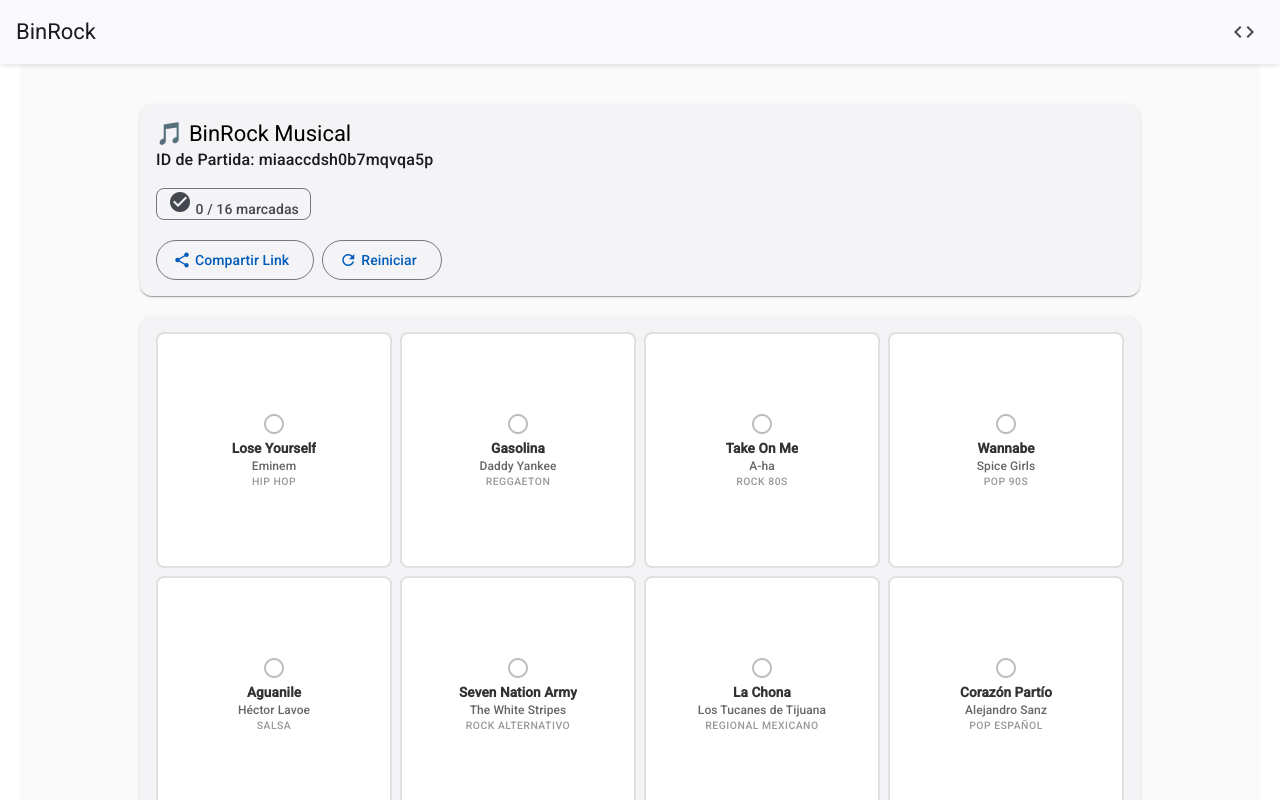
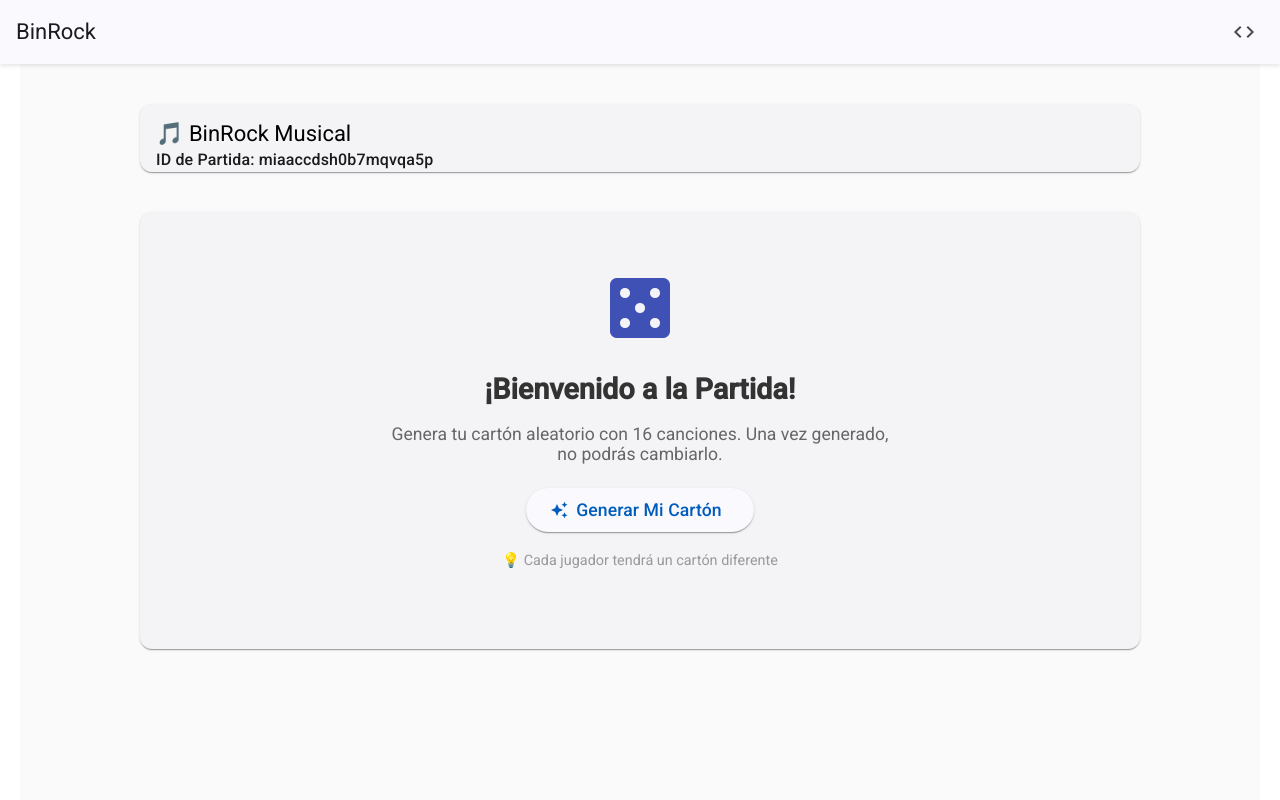
Before and after one commit to juanjinario/binrock, an Angular app: page /game in a window 1280 px wide. Shown: the top 800 px of the page. Built offline with nearby package versions, Linux system fonts and the light colour scheme.

Commit message:
feat: add local storage manage 4 save the game

```diff
--- a/src/app/pages/game-board/game-board.component.html
+++ b/src/app/pages/game-board/game-board.component.html
@@ -1,9 +1,11 @@
 <div class="game-container">
-  <mat-card class="game-header">
+  <mat-card class="game-header" @fadeIn>
     <mat-card-header>
       <mat-card-title>🎵 BinRock Musical</mat-card-title>
       <mat-card-subtitle>ID de Partida: {{ gameId() }}</mat-card-subtitle>
     </mat-card-header>
+
+    @if (hasGeneratedBoard()) {
       <mat-card-content>
         <div class="stats">
           <mat-chip-set>
@@ -27,12 +29,31 @@
         </button>
         <button mat-stroked-button (click)="resetBoard()">
           <mat-icon>refresh</mat-icon>
-        Reiniciar
+          Limpiar Marcas
         </button>
       </mat-card-actions>
+    }
   </mat-card>
 
-  <mat-card class="bingo-board">
+  @if (!hasGeneratedBoard()) {
+    <mat-card class="generate-card" @fadeIn>
+      <mat-card-content>
+        <div class="generate-content">
+          <mat-icon class="big-icon">casino</mat-icon>
+          <h2>¡Bienvenido a la Partida!</h2>
+          <p>Genera tu cartón aleatorio con 16 canciones. Una vez generado, no podrás cambiarlo.</p>
+          <button mat-raised-button color="primary" (click)="generateNewBoard()" class="generate-button">
+            <mat-icon>auto_awesome</mat-icon>
+            Generar Mi Cartón
+          </button>
+          <p class="note">💡 Cada jugador tendrá un cartón diferente</p>
+        </div>
+      </mat-card-content>
+    </mat-card>
+  }
+
+  @if (hasGeneratedBoard() && board().length > 0) {
+    <mat-card class="bingo-board" @boardAnimation>
       <mat-grid-list cols="4" rowHeight="1:1" gutterSize="8">
         @for (cell of board(); track cell.song.id; let i = $index) {
           <mat-grid-tile>
@@ -54,4 +75,5 @@
         }
       </mat-grid-list>
     </mat-card>
+  }
 </div>
--- a/src/app/pages/game-board/game-board.component.scss
+++ b/src/app/pages/game-board/game-board.component.scss
@@ -12,6 +12,7 @@
     display: flex;
     gap: 8px;
     padding: 16px;
+    flex-wrap: wrap;
 
     button mat-icon {
       margin-right: 4px;
@@ -20,6 +21,54 @@
 
   .stats {
     margin-top: 12px;
+  }
+}
+
+.generate-card {
+  margin-top: 20px;
+
+  .generate-content {
+    text-align: center;
+    padding: 40px 20px;
+
+    .big-icon {
+      font-size: 80px;
+      width: 80px;
+      height: 80px;
+      color: #3f51b5;
+      margin-bottom: 20px;
+    }
+
+    h2 {
+      margin: 0 0 16px 0;
+      color: #333;
+      font-size: 1.8rem;
+    }
+
+    p {
+      color: #666;
+      font-size: 1.1rem;
+      margin-bottom: 24px;
+      max-width: 500px;
+      margin-left: auto;
+      margin-right: auto;
+    }
+
+    .generate-button {
+      font-size: 1.1rem;
+      padding: 12px 32px;
+      height: auto;
+
+      mat-icon {
+        margin-right: 8px;
+      }
+    }
+
+    .note {
+      margin-top: 20px;
+      font-size: 0.9rem;
+      color: #999;
+    }
   }
 }
 
--- a/src/app/pages/game-board/game-board.component.ts
+++ b/src/app/pages/game-board/game-board.component.ts
@@ -7,7 +7,9 @@
 import { MatGridListModule } from '@angular/material/grid-list';
 import { MatChipsModule } from '@angular/material/chips';
 import { MatSnackBar, MatSnackBarModule } from '@angular/material/snack-bar';
+import { trigger, transition, style, animate, query, stagger } from '@angular/animations';
 import { MASTER_SONG_LIST, GAME_CONFIG, Song } from '../../data/songs.config';
+import { StorageService } from '../../services/storage.service';
 
 interface BingoCell {
   song: Song;
@@ -27,27 +29,87 @@
     MatSnackBarModule
   ],
   templateUrl: './game-board.component.html',
-  styleUrl: './game-board.component.scss'
+  styleUrl: './game-board.component.scss',
+  animations: [
+    trigger('boardAnimation', [
+      transition(':enter', [
+        query('.song-cell', [
+          style({ opacity: 0, transform: 'scale(0.8)' }),
+          stagger(30, [
+            animate('300ms ease-out', style({ opacity: 1, transform: 'scale(1)' }))
+          ])
+        ], { optional: true })
+      ])
+    ]),
+    trigger('fadeIn', [
+      transition(':enter', [
+        style({ opacity: 0, transform: 'translateY(-20px)' }),
+        animate('400ms ease-out', style({ opacity: 1, transform: 'translateY(0)' }))
+      ])
+    ])
+  ]
 })
 export class GameBoardComponent implements OnInit {
   private route = inject(ActivatedRoute);
   private snackBar = inject(MatSnackBar);
+  private storage = inject(StorageService);
 
   // Signals
   gameId = signal<string>('');
   board = signal<BingoCell[]>([]);
+  hasGeneratedBoard = signal<boolean>(false);
 
   // Computed signals
   markedCount = computed(() => this.board().filter(cell => cell.marked).length);
   hasBingo = computed(() => this.checkBingo());
 
   ngOnInit() {
+    // Limpiar juegos antiguos al cargar
+    this.storage.cleanOldGames();
+
     // Obtener el ID del juego desde los query params
     this.route.queryParams.subscribe(params => {
       const id = params['id'] || this.generateGameId();
       this.gameId.set(id);
-      this.generateBoard();
+
+      // Verificar si ya existe un tablero guardado
+      this.loadOrWaitForBoard();
     });
+  }
+
+  private loadOrWaitForBoard() {
+    const savedState = this.storage.getGameState(this.gameId());
+
+    if (savedState) {
+      // Cargar tablero existente desde localStorage
+      this.loadBoardFromState(savedState);
+      this.hasGeneratedBoard.set(true);
+    } else {
+      // Esperando a que el usuario genere su cartón
+      this.hasGeneratedBoard.set(false);
+    }
+  }
+
+  private loadBoardFromState(state: any) {
+    const cells: BingoCell[] = state.boardData.map((songId: number, index: number) => {
+      const song = MASTER_SONG_LIST.find(s => s.id === songId);
+      return {
+        song: song!,
+        marked: state.markedCells[index]
+      };
+    });
+    this.board.set(cells);
+  }
+
+  generateNewBoard() {
+    if (this.hasGeneratedBoard()) {
+      this.snackBar.open('Ya tienes un cartón generado para esta partida', 'OK', { duration: 3000 });
+      return;
+    }
+
+    this.generateBoard();
+    this.hasGeneratedBoard.set(true);
+    this.snackBar.open('¡Cartón generado! Buena suerte 🎵', 'OK', { duration: 2000 });
   }
 
   private generateGameId(): string {
@@ -65,12 +127,21 @@
     }));
 
     this.board.set(cells);
+
+    // Guardar en localStorage
+    const boardData = cells.map(cell => cell.song.id);
+    const markedCells = cells.map(cell => cell.marked);
+    this.storage.saveGameState(this.gameId(), boardData, markedCells);
   }
 
   toggleCell(index: number) {
     const currentBoard = [...this.board()];
     currentBoard[index].marked = !currentBoard[index].marked;
     this.board.set(currentBoard);
+
+    // Guardar estado actualizado
+    const markedCells = currentBoard.map(cell => cell.marked);
+    this.storage.updateMarkedCells(this.gameId(), markedCells);
 
     // Verificar si hay BINGO
     if (this.hasBingo()) {
@@ -131,7 +202,22 @@
   }
 
   resetBoard() {
-    const resetBoard = this.board().map(cell => ({ ...cell, marked: false }));
-    this.board.set(resetBoard);
+    if (confirm('¿Estás seguro? Esto borrará todas tus marcas.')) {
+      const resetBoard = this.board().map(cell => ({ ...cell, marked: false }));
+      this.board.set(resetBoard);
+
+      // Actualizar localStorage
+      const markedCells = resetBoard.map(cell => cell.marked);
+      this.storage.updateMarkedCells(this.gameId(), markedCells);
+    }
+  }
+
+  deleteBoard() {
+    if (confirm('¿Eliminar tu cartón? Tendrás que generar uno nuevo.')) {
+      this.storage.clearGameState(this.gameId());
+      this.board.set([]);
+      this.hasGeneratedBoard.set(false);
+      this.snackBar.open('Cartón eliminado', 'OK', { duration: 2000 });
+    }
   }
 }
--- /dev/null
+++ b/src/app/services/storage.service.ts
@@ -0,0 +1,80 @@
+import { Injectable } from '@angular/core';
+
+export interface GameState {
+  gameId: string;
+  boardData: number[]; // IDs de las canciones en el tablero
+  markedCells: boolean[]; // Estado de cada celda
+  timestamp: number;
+}
+
+@Injectable({
+  providedIn: 'root'
+})
+export class StorageService {
+  private readonly STORAGE_KEY = 'binrock_game_';
+
+  // Guardar estado del juego
+  saveGameState(gameId: string, boardData: number[], markedCells: boolean[]): void {
+    const state: GameState = {
+      gameId,
+      boardData,
+      markedCells,
+      timestamp: Date.now()
+    };
+    localStorage.setItem(this.STORAGE_KEY + gameId, JSON.stringify(state));
+  }
+
+  // Obtener estado del juego por ID
+  getGameState(gameId: string): GameState | null {
+    const data = localStorage.getItem(this.STORAGE_KEY + gameId);
+    if (!data) return null;
+
+    try {
+      return JSON.parse(data) as GameState;
+    } catch {
+      return null;
+    }
+  }
+
+  // Verificar si ya existe un cartón para este juego
+  hasBoard(gameId: string): boolean {
+    return this.getGameState(gameId) !== null;
+  }
+
+  // Actualizar solo las celdas marcadas
+  updateMarkedCells(gameId: string, markedCells: boolean[]): void {
+    const state = this.getGameState(gameId);
+    if (state) {
+      state.markedCells = markedCells;
+      state.timestamp = Date.now();
+      localStorage.setItem(this.STORAGE_KEY + gameId, JSON.stringify(state));
+    }
+  }
+
+  // Limpiar juegos antiguos (más de 7 días)
+  cleanOldGames(): void {
+    const sevenDaysAgo = Date.now() - (7 * 24 * 60 * 60 * 1000);
+
+    for (let i = 0; i < localStorage.length; i++) {
+      const key = localStorage.key(i);
+      if (key && key.startsWith(this.STORAGE_KEY)) {
+        const data = localStorage.getItem(key);
+        if (data) {
+          try {
+            const state = JSON.parse(data) as GameState;
+            if (state.timestamp < sevenDaysAgo) {
+              localStorage.removeItem(key);
+            }
+          } catch {
+            localStorage.removeItem(key);
+          }
+        }
+      }
+    }
+  }
+
+  // Resetear el tablero (para debugging o reiniciar)
+  clearGameState(gameId: string): void {
+    localStorage.removeItem(this.STORAGE_KEY + gameId);
+  }
+}
```
Lines whose indentation alone changed are shown as unchanged.
